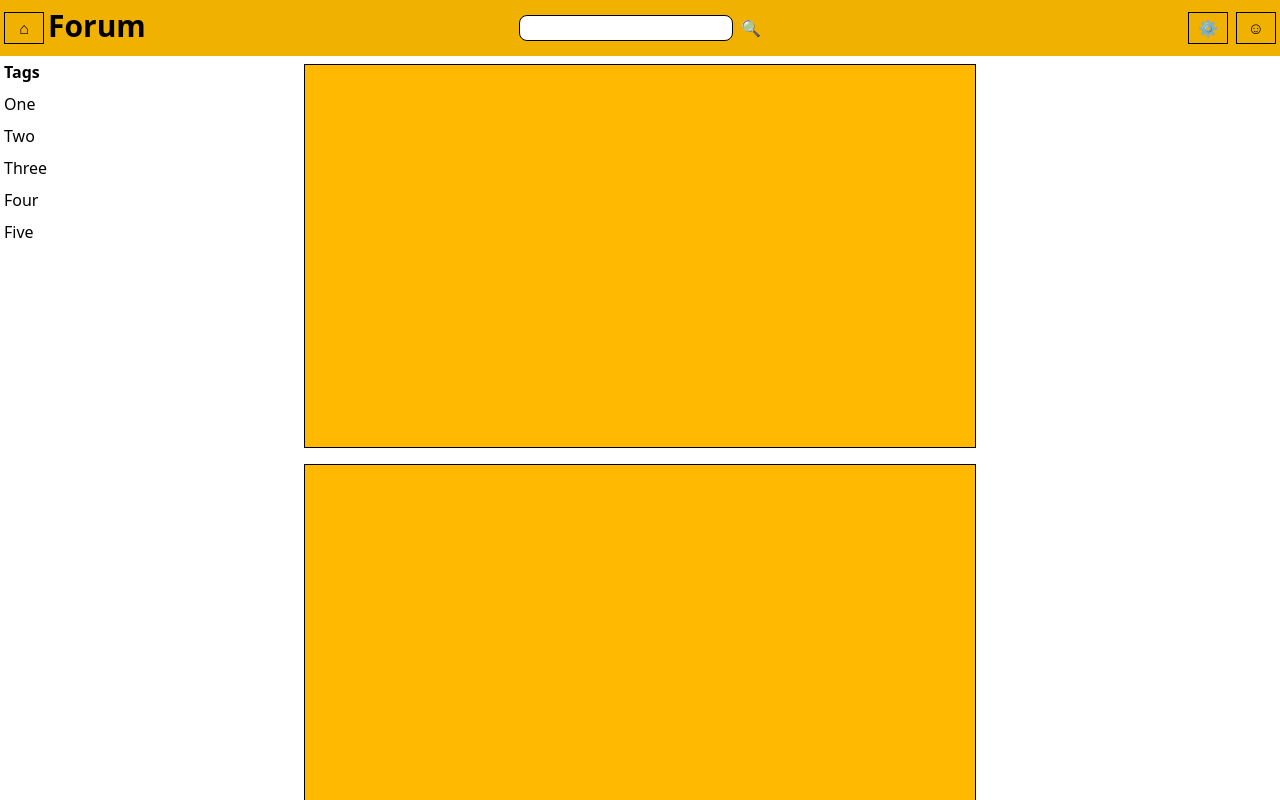
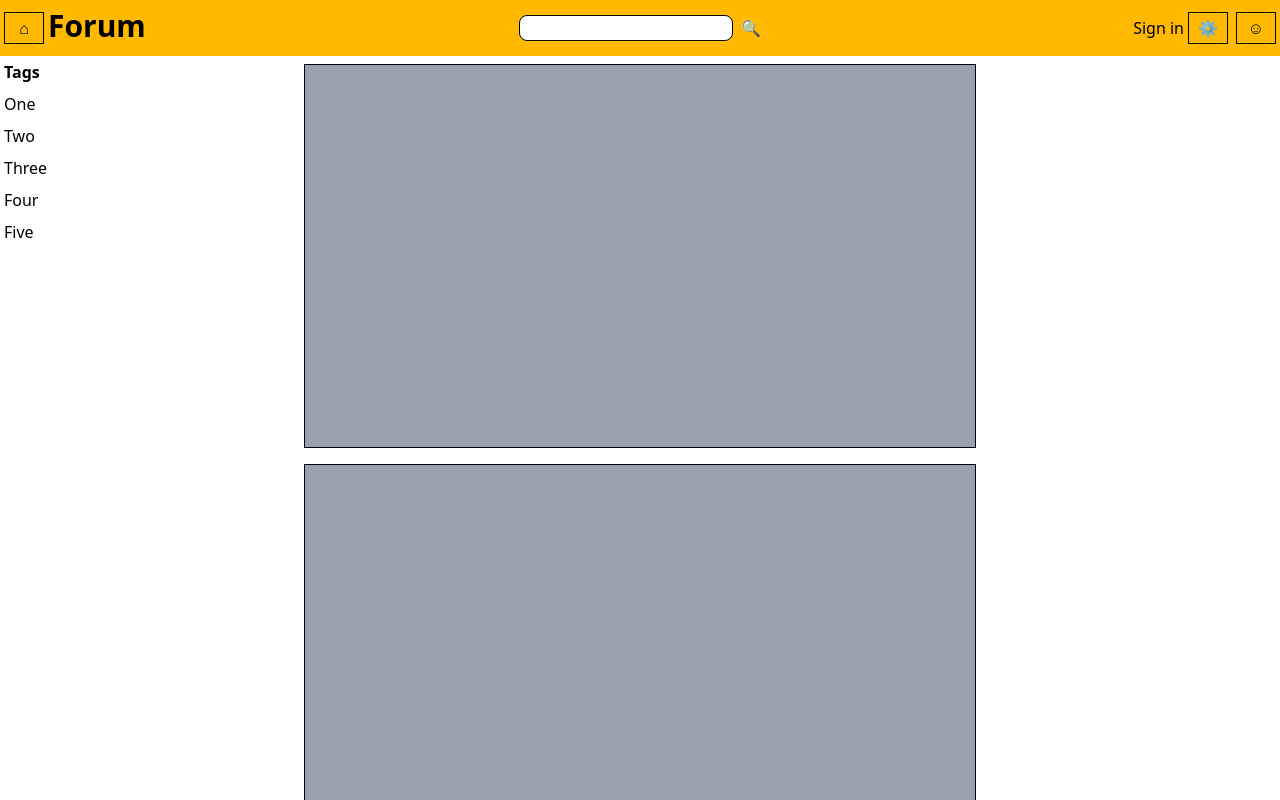
Before and after one commit to Chritical-Code/React-Forum, a Next.js app: page / in a window 1280 px wide. Built offline with nearby package versions, Linux system fonts and the light colour scheme; no server answers.

Commit message:
Added authentication via Next-Auth

```diff
--- /dev/null
+++ b/app/api/auth/[...nextauth]/route.ts
@@ -0,0 +1,13 @@
+import NextAuth from "next-auth";
+import GithubProvider from "next-auth/providers/github";
+
+const handler = NextAuth({
+    providers: [
+        GithubProvider({
+            clientId: process.env.GITHUB_ID ?? "",
+            clientSecret: process.env.GITHUB_SECRET ?? "",
+        })
+    ],
+})
+
+export { handler as GET, handler as POST }
--- a/app/layout.tsx
+++ b/app/layout.tsx
@@ -1,14 +1,16 @@
 import Header from "@/src/components/Header";
 
 import "./globals.css";
+import AuthWrapper from "@/src/components/AuthWrapper";
 
 export default function RootLayout({children}: Readonly<{children: React.ReactNode;}>){
     return(
         <html lang="en">
             <body className="flex flex-col w-screen h-screen overflow-hidden">
-                <Header></Header>
-
-                {children}
+                <AuthWrapper>
+                    <Header></Header>
+                    {children}
+                </AuthWrapper>
             </body>
         </html>
     );
--- a/app/page.tsx
+++ b/app/page.tsx
@@ -24,7 +24,7 @@ return (
 
 function Post(){
     return(
-        <div className="shrink-0 bg-amber-400 w-2xl h-96 border m-2"></div>
+        <div className="shrink-0 bg-gray-400 w-2xl h-96 border m-2"></div>
     );
 }
 
--- a/package.json
+++ b/package.json
@@ -15,9 +15,11 @@
     "react-dom": "19.2.3"
   },
   "devDependencies": {
+    "@better-auth/cli": "^1.4.18",
     "@tailwindcss/postcss": "^4.1.18",
-    "@types/node": "^20.19.30",
-    "@types/react": "^19.2.10",
+    "@types/better-sqlite3": "^7.6.13",
+    "@types/node": "^20.19.32",
+    "@types/react": "^19.2.13",
     "@types/react-dom": "^19.2.3",
     "eslint": "^9.39.2",
     "eslint-config-next": "16.1.4",
--- /dev/null
+++ b/src/components/AuthWrapper.tsx
@@ -0,0 +1,7 @@
+"use client";
+
+import { SessionProvider } from "next-auth/react";
+
+export default function SessionWrapper({children}: Readonly<{children: React.ReactNode;}>) {
+  return <SessionProvider>{children}</SessionProvider>;
+}
--- a/src/components/Header.tsx
+++ b/src/components/Header.tsx
@@ -1,4 +1,5 @@
 import HeaderButton from "./HeaderButton";
+import HeaderUsername from "./HeaderUsername";
 
 export default function Header(){
     function handleClick(){
@@ -6,7 +7,7 @@ export default function Header(){
     }
 
     return(
-        <div className="flex items-center w-full h-14 shrink-0 bg-yellow-500">
+        <div className="flex items-center w-full h-14 shrink-0 bg-amber-400">
             <div className="flex w-1/4 items-cente">
                 <HeaderButton link="/" text="⌂" />
                 <h1 className="text-3xl font-bold text-center">
@@ -20,6 +21,7 @@ export default function Header(){
             </div>
 
             <div className="flex w-1/4 items-center justify-end">
+                <HeaderUsername />
                 <HeaderButton link="/" text="⚙" />
                 <HeaderButton link="/user/bob" text="☺" />
             </div>
--- /dev/null
+++ b/src/components/HeaderUsername.tsx
@@ -0,0 +1,12 @@
+"use client";
+import { useSession } from "next-auth/react";
+
+export default function HeaderUsername() {
+  const { data: session, status } = useSession()
+
+  if (status === "authenticated") {
+    return <p>{session.user?.name}</p>
+  }
+
+  return <a href="/api/auth/signin">Sign in</a>
+}
```
Also changed, not shown: public/notes.txt, 1 other file (tests, documents, lock files or other folders).
